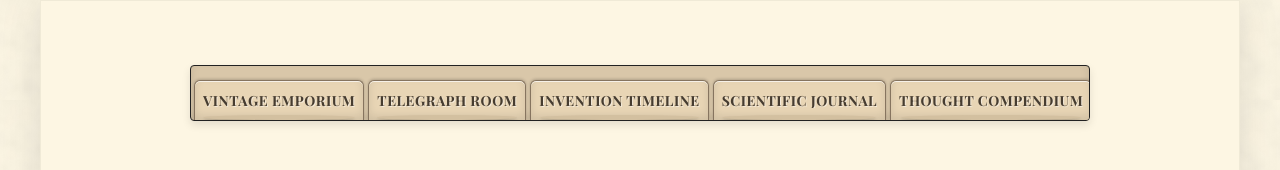
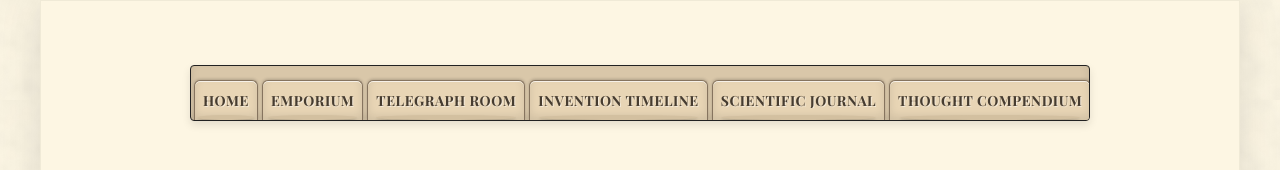
Before and after one commit to JavierGoodall99/vintage1910, a Next.js app: page / in a window 1280 px wide. Shown: the top 170 px of the page. Built offline with nearby package versions, Linux system fonts and the light colour scheme.

Commit message:
feat: Update Navigation component to include Home and Emporium tabs

```diff
--- a/src/components/Navigation.tsx
+++ b/src/components/Navigation.tsx
@@ -7,7 +7,8 @@ export default function Navigation() {
   const [activeTab, setActiveTab] = useState<number | null>(null);
 
   const tabs = [
-    { name: 'Vintage Emporium', href: '/shop' },
+    { name: 'Home', href: '/' },
+    { name: 'Emporium', href: '/shop' },
     { name: 'Telegraph Room', href: '/telegraph-room' },
     // { name: 'The Weatheroscope', href: '/the-weatheroscope' },
     { name: 'Invention Timeline', href: '/timeline' },
```
